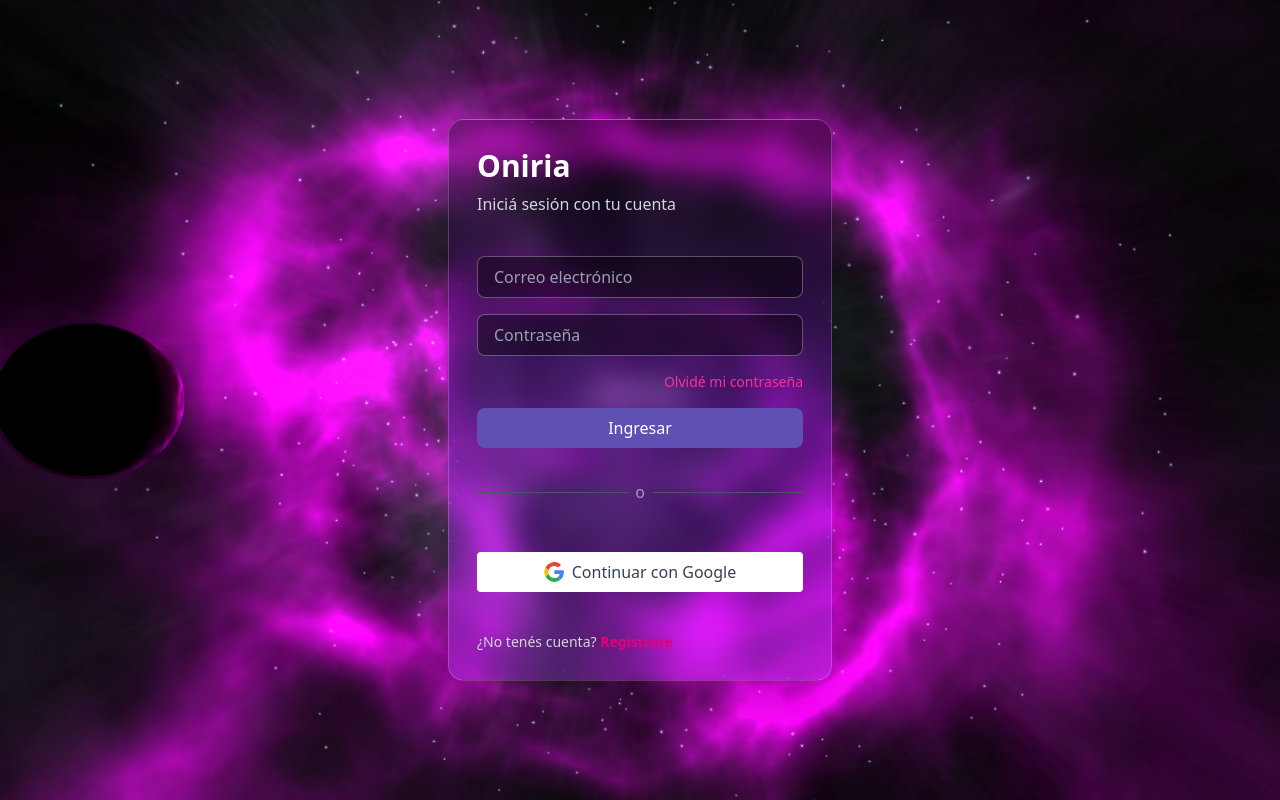
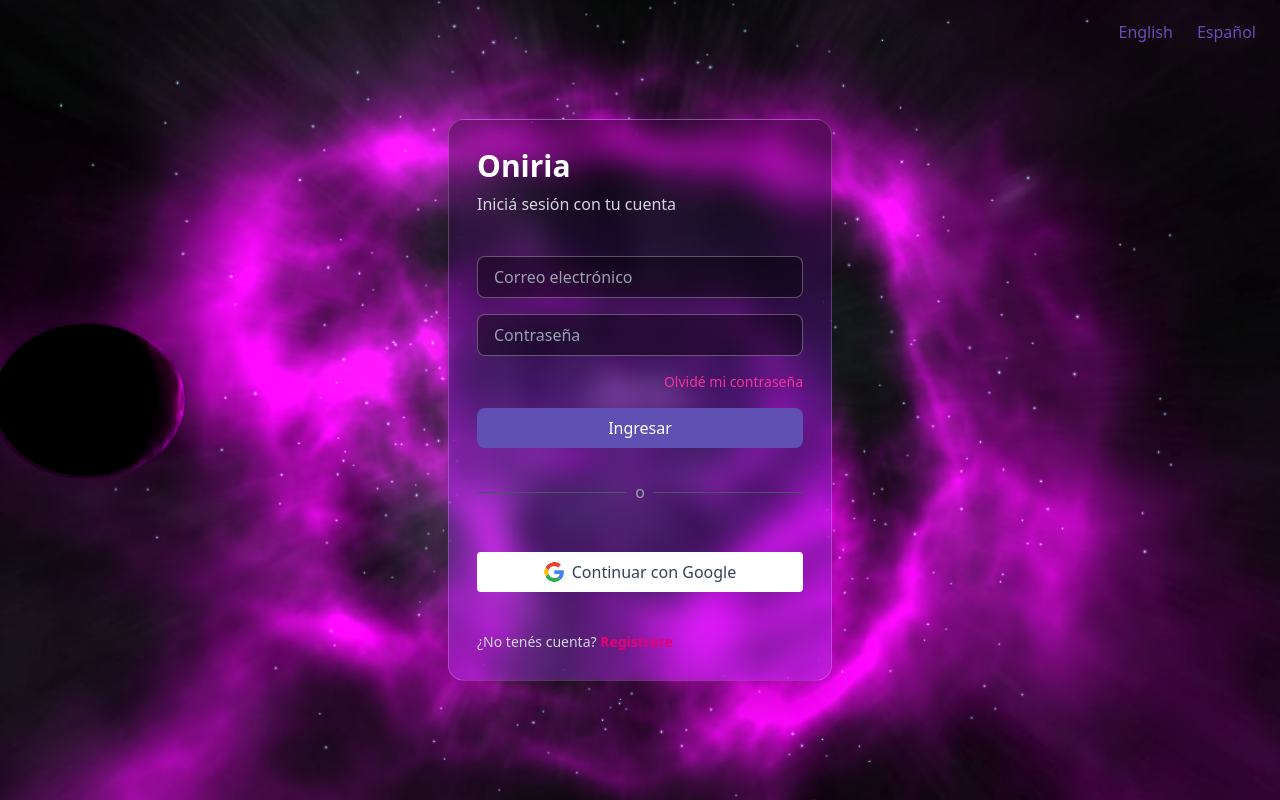
Before and after one commit to moavalos/oniria-app, a React (Vite) app: page / in a window 1280 px wide. Built offline with nearby package versions, Linux system fonts and the light colour scheme; no server answers.

Commit message:
add language changer buttons & fix translations

```diff
--- a/src/app/pages/login/Login.tsx
+++ b/src/app/pages/login/Login.tsx
@@ -8,7 +8,11 @@ import bgImage from "@assets/images/Screenshot_1.png";
 import { useTranslation } from "react-i18next";
 
 export default function Login() {
-  const { t } = useTranslation();
+  const { t, i18n } = useTranslation();
+
+   const changeLanguage = (lng: "en" | "es") => {
+    i18n.changeLanguage(lng);
+  };
 
   return (
     <div className="flex justify-center items-center min-h-screen">
@@ -17,6 +21,20 @@ export default function Login() {
         alt="background"
         className="absolute inset-0 w-full h-full object-cover"
       />
+      <div className="absolute top-4 right-4 flex gap-2">
+    <button
+      className="px-2 py-1 rounded cursor-pointer text-primary hover:underline"
+      onClick={() => changeLanguage("en")}
+    >
+      English
+    </button>
+    <button
+      className="px-2 py-1 rounded cursor-pointer text-primary hover:underline"
+      onClick={() => changeLanguage("es")}
+    >
+      Español
+    </button>
+  </div>
       <Card className="p-7 min-w-sm">
         <AuthTitle title="Oniria" subtitle={t("login.subtitle")} />
         <LoginForm />
--- a/src/i18n/locales/en.json
+++ b/src/i18n/locales/en.json
@@ -38,6 +38,7 @@
   "historial": {
     "link": "History",
     "verSuenos": "See your saved dreams",
+    "volverHome": "Back to Home",
     "title": "Explore your Nodes",
     "description": "Review your interpreted dreams. You can also filter by emotion.",
     "oniriaPro": "Try Oniria PRO",
@@ -55,8 +56,12 @@
     "placeholderNode": "Write your dream here…",
     "character1": "You exceeded the maximum of ",
     "character2": "characters",
-    "interpretar": "Interpreter",
+    "interpretar": "Interpret",
+    "fraseHoy": "Today's phrase",
+    "fraseHint": "A symbolic way to start...",
+    "nuevaFrase": "New phrase",
     "myroom": "My room",
+    "myroomDesc": "Manage your space",
     "personalizar": "Customize",
     "toque": "Add your touch to the space",
     "insignia": "My badges",
--- a/src/i18n/locales/es.json
+++ b/src/i18n/locales/es.json
@@ -36,6 +36,7 @@
   },
   "historial": {
     "link": "Historial",
+    "volverHome": "Volver a Inicio",
     "verSuenos": "Ver tus sueños guardados",
     "title": "Explora tus Nodos",
     "description": "Revisá tus sueños interpretados. También podés filtrar por emoción.",
@@ -55,8 +56,11 @@
     "character1": "Te pasaste del máximo de ",
     "character2": "caracteres",
     "interpretar": "Interpretar",
+    "fraseHoy": "Frase del hoy",
+    "fraseHint": "Un guiño simbólico para arrancar...",
+    "nuevaFrase": "Nueva frase",
     "myroom": "Mi habitación",
-    "myroomDesc": "Gestiona tu espacio.",
+    "myroomDesc": "Gestiona tu espacio",
     "personalizar": "Personalizar",
     "toque": "Dale tu toque al espacio",
     "insignia": "Mis insignias",
@@ -67,7 +71,6 @@
     "reinterpretar": "Reinterpretar",
     "acaAparecera": "Acá aparecerá el contenido del sueño..."
   },
-
   "header": {
     "loading": "Cargando...",
     "guest": "Invitado"
--- a/src/shared/components/BackButton.tsx
+++ b/src/shared/components/BackButton.tsx
@@ -7,7 +7,7 @@ interface BackButtonProps {
 
 export default function BackButton({ onClick, label }: BackButtonProps) {
     const { t } = useTranslation();
-    const buttonLabel = label || t("volverHome", "Volver a home");
+    const buttonLabel = label || t("historial.volverHome", "Volver a home");
 
     return (
         <button
```
